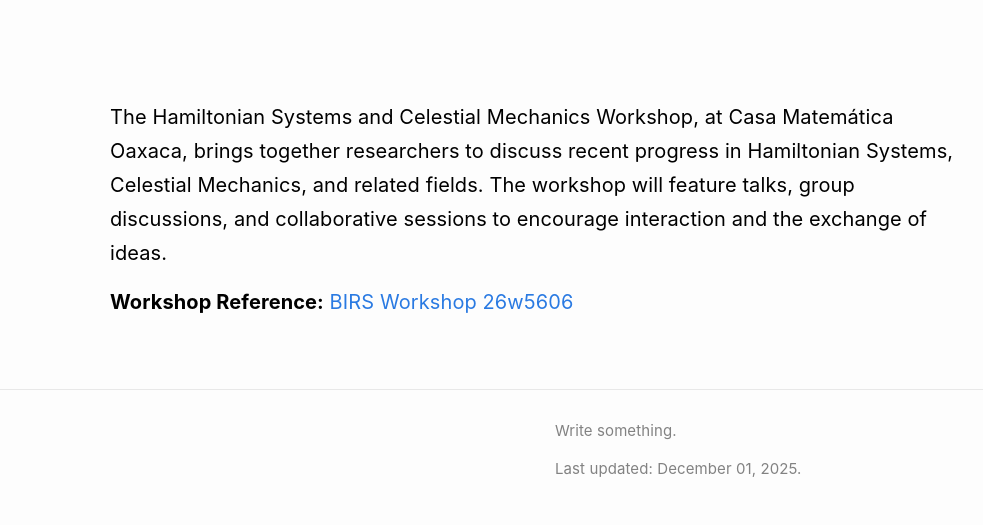
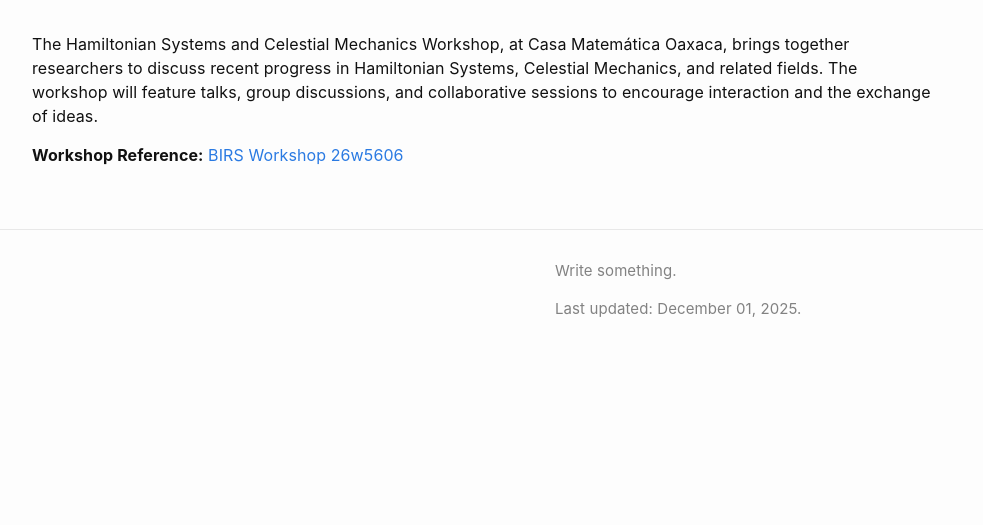
Before and after one commit to celmechcongress2026/celmechcongress2026.github.io, a Jekyll site: the page built from index.md, in a window 1280 px wide. Shown: the part 540-1065 px from the top of the page, without its empty margins (100-1083 px from the left). Built offline with Jekyll 4.4.1, drawn with Linux system fonts in a browser that asks for light colours; after the commit the page ends 905 px from its top, so only the background shows below that.

Commit message:
Update workshop.css

```diff
--- a/assets/css/workshop.css
+++ b/assets/css/workshop.css
@@ -163,10 +163,7 @@ span.award-other img {
 
 .intro {
   max-width: 900px;
-  margin: 5em auto 2em auto;  /* separa del hero */
-  padding: 0 1em;             /* espacio interno */
-  text-align: left;           /* alineado a la izquierda */
-  font-size: 1.25em;           /* un poco más grande */
-  line-height: 1.7em;         /* para mejor lectura */
-  color: #000;                /* texto negro */
+  margin: 2em 0 2em 2em;
+  padding: 0;
+  text-align: left;
 }
```
